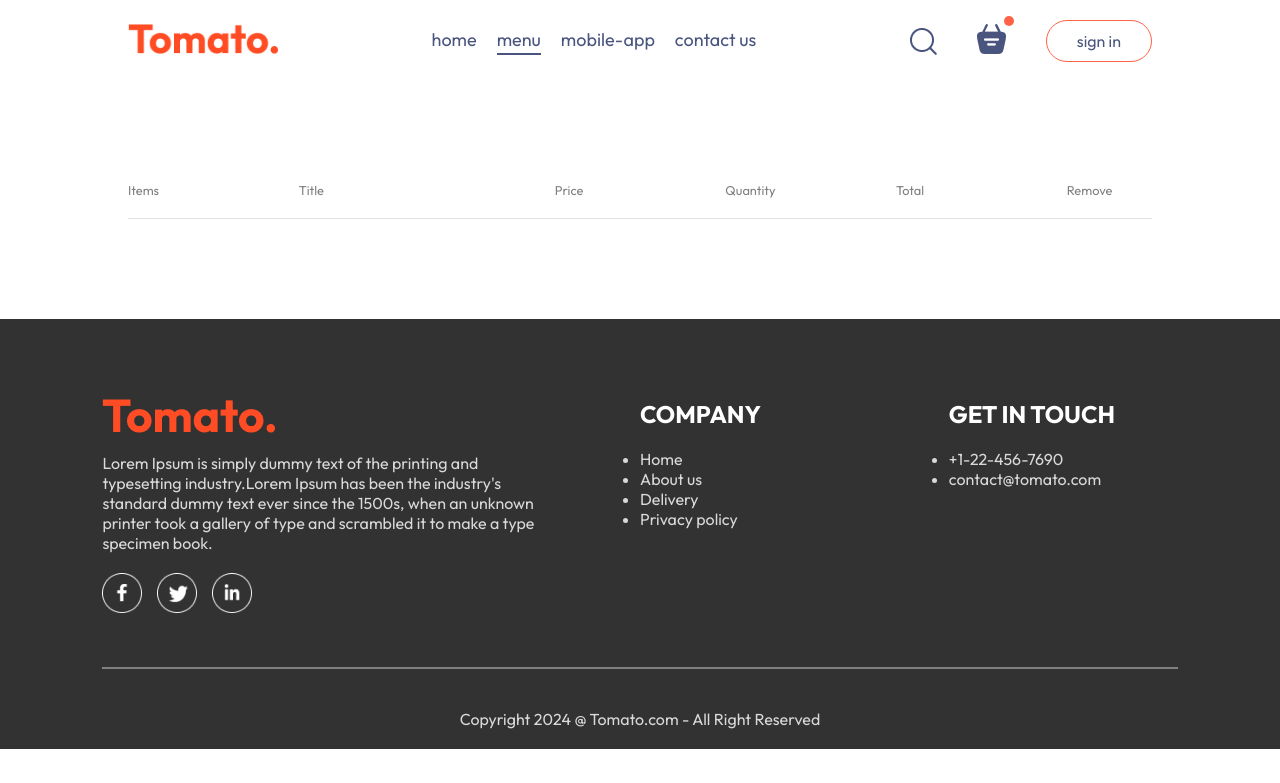
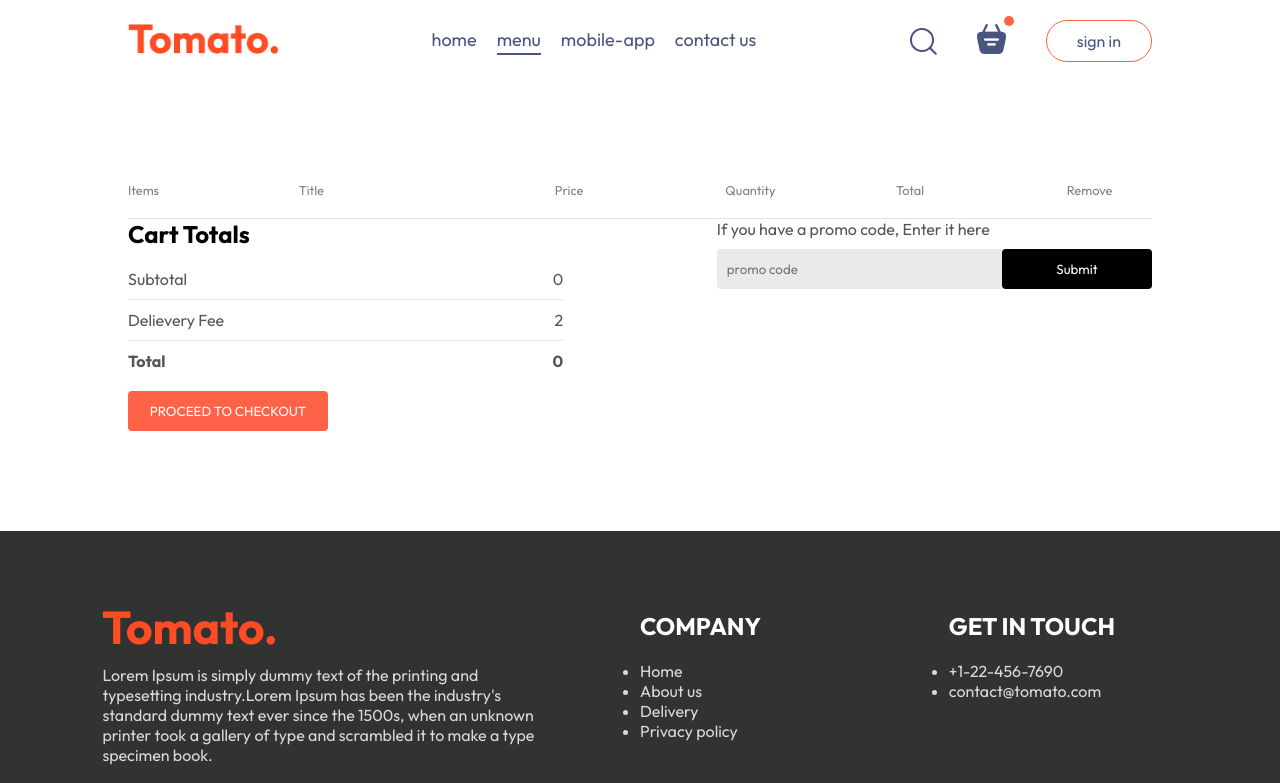
Before and after one commit to Priya-Satpathy/Foodapp-website, a React (Vite) app: page /cart in a window 1280 px wide. Shown: the top 783 px of the page. Built offline with nearby package versions, Linux system fonts and the light colour scheme.

Commit message:
content added

```diff
--- a/src/Pages/Cart/Cart.css
+++ b/src/Pages/Cart/Cart.css
@@ -24,3 +24,60 @@
 .cart-items-item .cross{
     cursor: pointer;
 }
+.cart-bottom{
+    margin-bottom: 80px;
+    display: flex;
+    justify-content: space-between;
+    gap: max(12vw,20px);
+}
+.cart-total{
+    flex: 1;
+    display: flex;
+    flex-direction: column;
+    gap: 20px;
+}
+.cart-total-details{
+    display: flex;
+    justify-content: space-between;
+    color: #555;
+}
+.cart-total hr{
+    margin: 10px 0px;
+}
+.cart-total button{
+    border: none;
+    color: white;
+    background-color: tomato;
+    width: max(15vw,200px);
+    padding: 12px 0px;
+    border-radius: 4px;
+    cursor: pointer;
+}
+.cart-promocode{
+    flex: 1;
+}
+.cart-promocode p{
+    color: #555;
+}
+.cart-promocode-input{
+    margin-top: 10px;
+    display: flex;
+    justify-content: space-between;
+    align-items: center;
+    background-color: #eaeaea;
+    border-radius: 4px;
+}
+.cart-promocode-input input{
+    background: transparent;
+    border: none;
+    outline: none;
+    padding-left:10px;
+}
+.cart-promocode-input button{
+    width: max(10vw,150px);
+    padding: 12px 5px;
+    background-color: black;
+    border: none;
+    color: white;
+    border-radius: 4px;
+}
--- a/src/Pages/Cart/Cart.jsx
+++ b/src/Pages/Cart/Cart.jsx
@@ -40,6 +40,37 @@
         })}
 
       </div>
+        <div className="cart-bottom">
+            <div className="cart-total">
+              <h2>Cart Totals</h2>
+              <div>
+                <div className="cart-total-details">
+                  <p>Subtotal</p>
+                  <p>{0}</p>
+                    </div>
+                    <hr />
+                  <div className="cart-total-details">
+                    <p>Delievery Fee</p>
+                    <p>{2}</p>
+                     </div>
+                        <hr />
+                    <div className="cart-total-details">
+                     <b>Total</b>
+                     <b>{0}</b>
+                    </div>
+              </div>
+              <button>PROCEED TO CHECKOUT</button>
+            </div>
+            <div className="cart-promocode">
+              <div>
+                <p>If you have a promo code, Enter it here</p>
+                <div className='cart-promocode-input'>
+                      <input type="text" placeholder='promo code' />
+                      <button>Submit</button>
+                </div>
+              </div>
+            </div>
+        </div>
 
     </div>
   )
```
